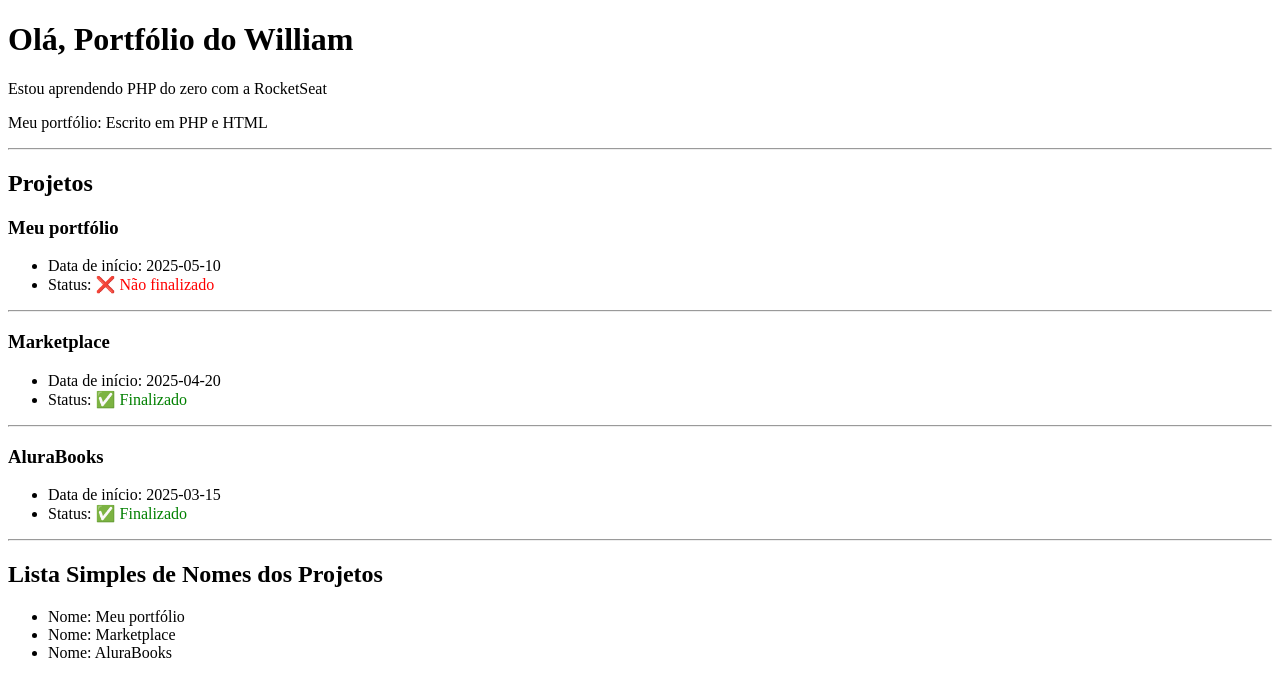
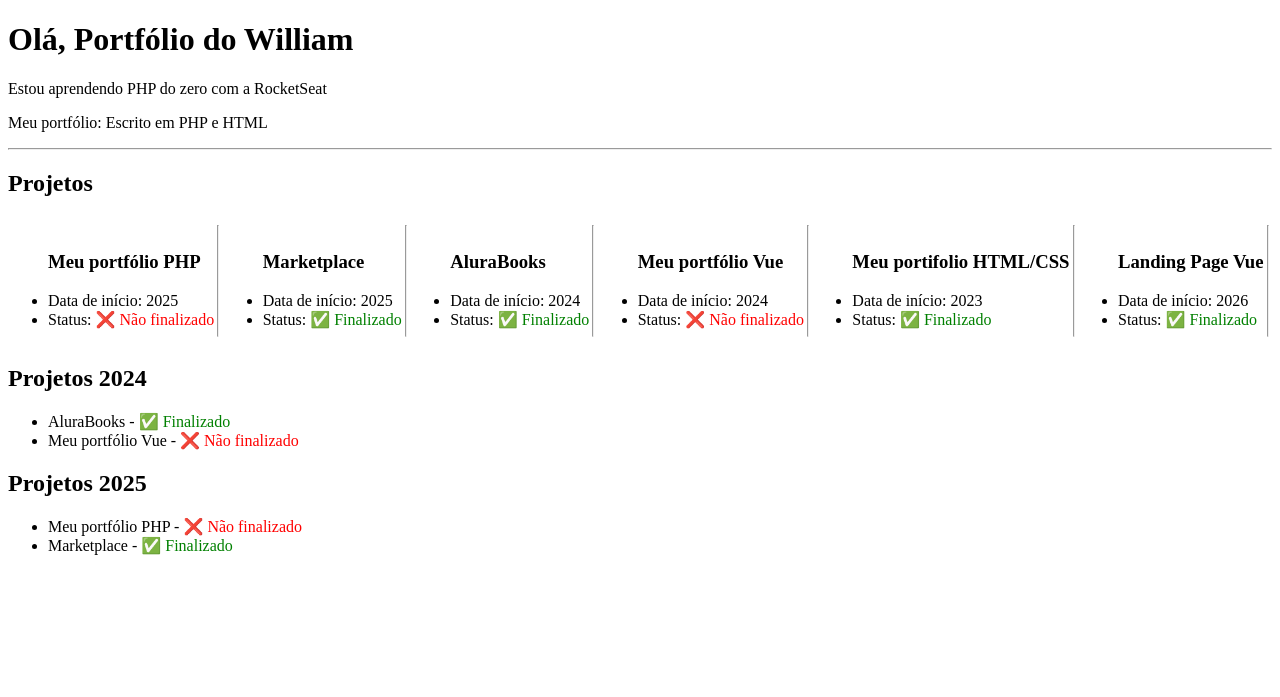
Before and after one commit to william-wv/learning-php-from-0-to-100-days, a PHP site: page / in a window 1280 px wide. Shown: the top 697 px of the page. Run offline with PHP 8.4, Linux system fonts and the light colour scheme.

Commit message:
add filters

```diff
--- a/index.php
+++ b/index.php
@@ -20,30 +20,60 @@
 
   $projetos = [
     [
-      'nome' => 'Meu portfólio',
+      'nome' => 'Meu portfólio PHP',
       'finalizado' => false,
-      'dataDoProjeto' => "2025-05-10",
+      'ano' => 2025,
     ],
     [
       'nome' => 'Marketplace',
       'finalizado' => true,
-      'dataDoProjeto' => "2025-04-20",
+      'ano' => 2025,
     ],
     [
       'nome' => 'AluraBooks',
       'finalizado' => true,
-      'dataDoProjeto' => "2025-03-15",
+      'ano' => 2024,
+    ],
+    [
+      'nome' => 'Meu portfólio Vue',
+      'finalizado' => false,
+      'ano' => 2024,
+    ],
+    [
+      'nome' => 'Meu portifolio HTML/CSS',
+      'finalizado' => true,
+      'ano' => 2023,
+    ],
+    [
+      'nome' => 'Landing Page Vue',
+      'finalizado' => true,
+      'ano' => 2026,
     ]
   ];
-
-  function verifEstaFinalizado($p)
-  {
+  // func anonima
+  $verifEstaFinalizado = function ($p) {
     if ($p['finalizado']) {
       return '<span style="color: green;">✅ Finalizado </span>';
     }
     return '<span style="color: red;">❌ Não finalizado</span>';
+  };
 
+  function filtro($projetos, $chave,  $valor)
+  {
+
+    $filtrados = [];
+
+    foreach ($projetos as $p) {
+      if ($p[$chave] === $valor) {
+        $filtrados[] = $p;
       }
+    }
+
+    return $filtrados;
+  }
+
+  $pFriltrados2024 = filtro($projetos, 'ano', 2024);
+  $pFriltrados2025 = filtro($projetos, 'ano', 2025);
   ?>
 
   <h1><?= $titulo ?></h1>
@@ -55,25 +85,35 @@
 
   <div>
     <h2>Projetos</h2>
+    <div style="display:flex">
       <?php foreach ($projetos as $projeto): ?>
+        <ul>
           <h3><?= $projeto['nome'] ?></h3>
-      <ul>
-        <li>Data de início: <?= $projeto['dataDoProjeto'] ?></li>
-        <li>Status: <?=verifEstaFinalizado($projeto); ?></li>
+          <li>Data de início: <?= $projeto['ano'] ?></li>
+          <li>Status: <?= $verifEstaFinalizado($projeto); ?></li>
         </ul>
         <hr />
       <?php endforeach; ?>
     </div>
+  </div>
 
   <div>
-    <h2>Lista Simples de Nomes dos Projetos</h2>
+    <h2>Projetos 2024</h2>
     <ul>
-      <?php foreach ($projetos as $projeto): ?>
-        <li>Nome: <?= $projeto['nome'] ?></li>
+      <?php foreach ($pFriltrados2024 as $projeto): ?>
+        <li><?= $projeto['nome'] ?> - <?= $verifEstaFinalizado($projeto); ?></li>
       <?php endforeach; ?>
     </ul>
   </div>
 
+  <div>
+    <h2>Projetos 2025</h2>
+    <ul>
+      <?php foreach ($pFriltrados2025 as $projeto): ?>
+        <li><?= $projeto['nome'] ?> - <?= $verifEstaFinalizado($projeto); ?></li>
+      <?php endforeach; ?>
+    </ul>
+  </div>
 </body>
 
 </html>
```
Also changed, not shown: README.md. Lines whose indentation alone changed are shown as unchanged.
